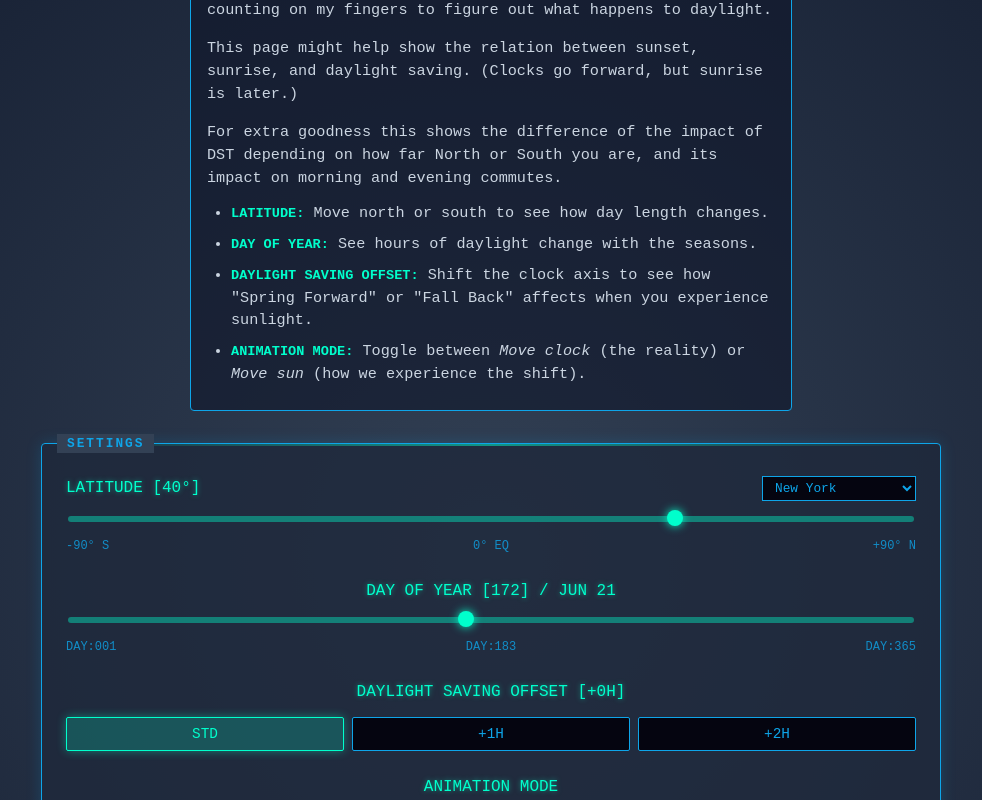
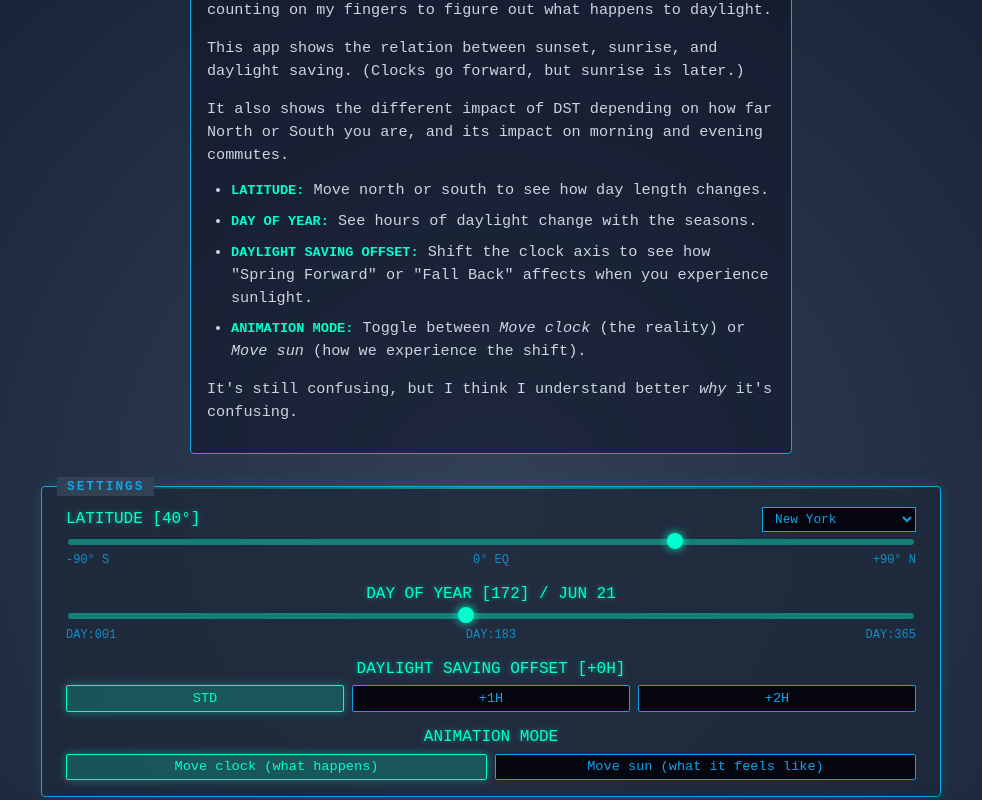
Before and after one commit to grahamsw/daylight-savings-calculator, a Vue app: page / in a window 1280 px wide. Shown: the part 300-1100 px from the top of the page, without its empty margins (149-1131 px from the left). Built offline with nearby package versions, Linux system fonts and the light colour scheme.

Commit message:
ui: reduce vertical spacing in header, info box, and controls panel

```diff
--- a/src/App.vue
+++ b/src/App.vue
@@ -14,14 +14,15 @@ import SunGraph from './components/SunGraph.vue'
         <summary>What this shows</summary>
         <div class="info-content">
           <p>Every time the clocks go forward or back I find myself counting on my fingers to figure out what happens to daylight.</p>
-          <p>This page might help show the relation between sunset, sunrise, and daylight saving. (Clocks go forward, but sunrise is later.)</p>
-          <p>For extra goodness this shows the difference of the impact of DST depending on how far North or South you are, and its impact on morning and evening commutes.</p>
+          <p>This app shows the relation between sunset, sunrise, and daylight saving. (Clocks go forward, but sunrise is later.)</p>
+          <p>It also shows the different impact of DST depending on how far North or South you are, and its impact on morning and evening commutes.</p>
           <ul>
             <li><strong>LATITUDE:</strong> Move north or south to see how day length changes.</li>
             <li><strong>DAY OF YEAR:</strong> See hours of daylight change with the seasons.</li>
             <li><strong>DAYLIGHT SAVING OFFSET:</strong> Shift the clock axis to see how "Spring Forward" or "Fall Back" affects when you experience sunlight.</li>
             <li><strong>ANIMATION MODE:</strong> Toggle between <em>Move clock</em> (the reality) or <em>Move sun</em> (how we experience the shift).</li>
           </ul>
+            <p>It's still confusing, but I think I understand better <em>why</em> it's confusing.</p>
         </div>
       </details>
     </header>
--- a/src/components/SunGraph.vue
+++ b/src/components/SunGraph.vue
@@ -505,7 +505,7 @@ const graphTransform = computed(() => {
 .sun-graph-container {
   display: flex;
   flex-direction: column;
-  gap: 2rem;
+  gap: 1rem;
   max-width: 900px;
   width: 100%;
   margin: 0 auto;
@@ -515,7 +515,7 @@ const graphTransform = computed(() => {
   background: rgba(30, 41, 59, 0.8);
   border: 1px solid #0ea5e9;
   border-radius: 4px;
-  padding: 1.5rem;
+  padding: 1rem 1.5rem;
   position: relative;
   box-shadow: 0 0 15px rgba(14, 165, 233, 0.2);
 }
@@ -546,14 +546,14 @@ const graphTransform = computed(() => {
 .controls {
   display: flex;
   flex-direction: column;
-  gap: 1.5rem;
-  margin-top: 0.5rem;
+  gap: 0.8rem;
+  margin-top: 0.25rem;
 }
 
 .control-group {
   display: flex;
   flex-direction: column;
-  gap: 0.8rem;
+  gap: 0.3rem;
 }
 
 .button-group {
@@ -567,9 +567,9 @@ const graphTransform = computed(() => {
   background: #050510;
   color: #0ea5e9;
   border: 1px solid #0ea5e9;
-  padding: 0.5rem;
+  padding: 0.3rem;
   font-family: 'Fira Code', monospace;
-  font-size: 0.9rem;
+  font-size: 0.85rem;
   cursor: pointer;
   transition: all 0.2s;
   border-radius: 2px;
```
